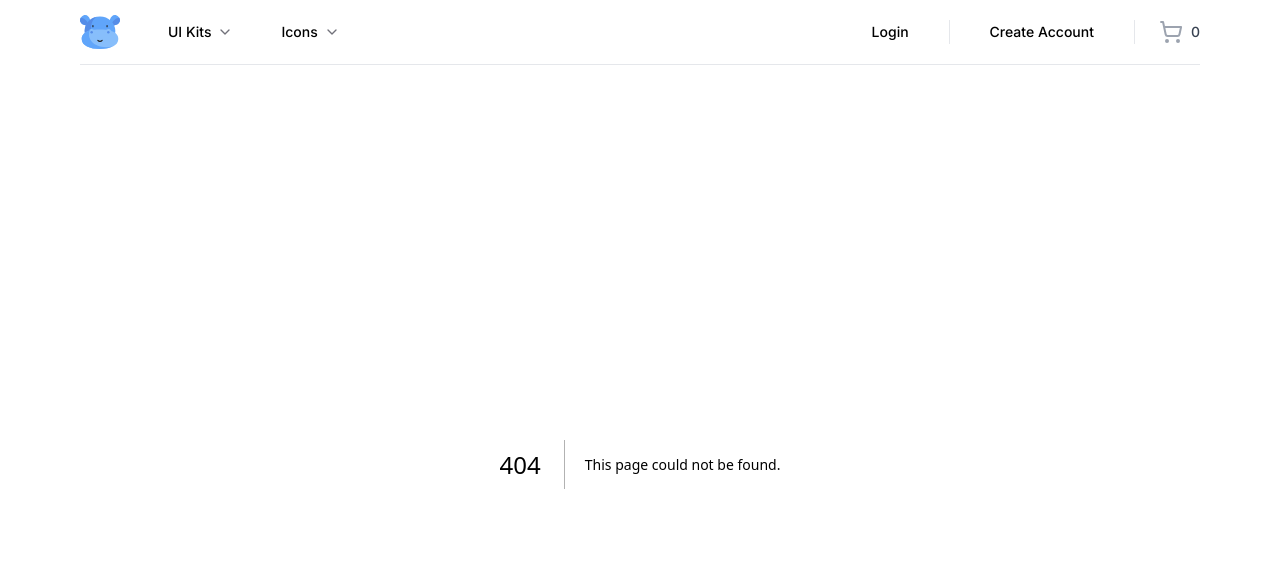
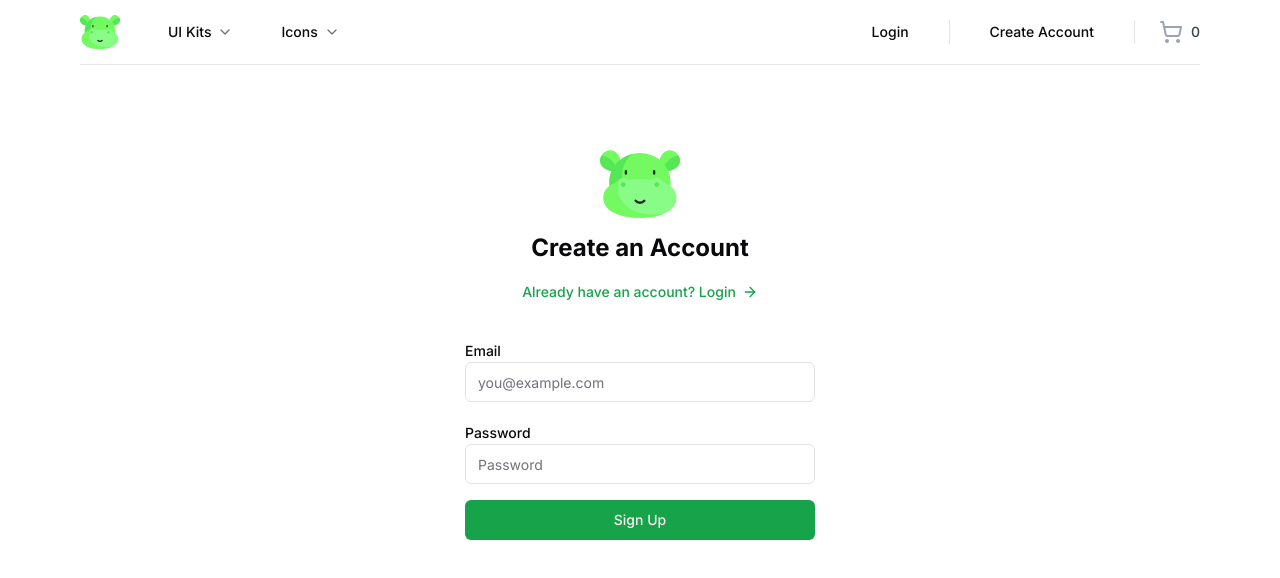
Before and after one commit to Trintous/digitalmarket, a Next.js app: page /register in a window 1280 px wide. Before the commit this address had no page. Shown: the top 578 px of the page. Built offline with nearby package versions, Linux system fonts and the light colour scheme.

Commit message:
add register page for client side

```diff
--- /dev/null
+++ b/src/app/(auth)/register/page.tsx
@@ -0,0 +1,85 @@
+"use client";
+
+import { Icons } from "@/components/Icons";
+import { Button, buttonVariants } from "@/components/ui/button";
+import { Input } from "@/components/ui/input";
+import { Label } from "@/components/ui/label";
+import { cn } from "@/lib/utils";
+import { ArrowRight } from "lucide-react";
+import Link from "next/link";
+import { useForm } from "react-hook-form";
+import { zodResolver } from "@hookform/resolvers/zod";
+import { z } from "zod";
+import { AuthCredentialsValidator, TAuthCredentialsValidator } from "@/lib/validators/account-credentials-validator";
+
+const Page = () => {
+    const {
+        register,
+        handleSubmit,
+        formState: { errors }
+    } = useForm<TAuthCredentialsValidator>({
+        resolver: zodResolver(AuthCredentialsValidator)
+    });
+
+    const onSubmit = ({
+        email,
+        password
+    }: TAuthCredentialsValidator) => {
+        // TODO: Send data to the server
+    }
+
+    return (
+        <>
+            <div className="container relative flex pt-20 flex-col items-center justify-center lg:px-0">
+                <div className="mx-auto flex w-full flex-col justify-center space-y-6 sm:w-[350px]">
+                    <div className="flex flex-col items-center space-y-2 text-center">
+                        <Icons.logo className="h-20 w-20" />
+                        <h1 className="text-2xl font-bold">
+                            Create an Account
+                        </h1>
+                        <Link
+                            href='/login'
+                            className={buttonVariants({
+                                variant: "link",
+                                className: "gap-1.5"
+                            })}>
+                            Already have an account? Login
+                            <ArrowRight className="h-4 w-4" />
+                        </Link>
+                    </div>
+                    <div className="grid gap-6">
+                        <form onSubmit={handleSubmit(onSubmit)}>
+                            <div className="grid gap-2">
+                                <div className="grid gap-1 py-2">
+                                    <Label htmlFor="email">Email</Label>
+                                    <Input
+                                        {...register("email")}
+                                        className={cn({
+                                            "focus-visible:ring-red-500": errors.email
+                                        })}
+                                        placeholder="you@example.com"
+                                    />
+                                </div>
+
+                                <div className="grid gap-1 py-2">
+                                    <Label htmlFor="password">Password</Label>
+                                    <Input
+                                        {...register("password")}
+                                        className={cn({
+                                            "focus-visible:ring-red-500": errors.password
+                                        })}
+                                        placeholder="Password"
+                                    />
+                                </div>
+
+                                <Button>Sign Up</Button>
+                            </div>
+                        </form>
+                    </div>
+                </div>
+            </div>
+        </>
+    )
+}
+
+export default Page;
--- a/src/components/Icons.tsx
+++ b/src/components/Icons.tsx
@@ -6,26 +6,26 @@
       <g>
         <path
           d="M105.67 56.012c24.601 24.601 41.244 81.13 16.643 105.731s-81.13 7.958-105.731-16.643-20.623-60.509 3.978-85.11 60.509-28.579 85.11-3.978z"
-          fill="#60a5fa"
-          data-original="#abdfeb"
+          fill="#72fa60"
+          data-original="#b0ebab"
           opacity="1"
         ></path>
         <path
           d="M111.097 169.375c-9.754-53.933-61.535-93.098-102.131-94.531-13.495 22.793-12.381 50.26 7.615 70.256 21.368 21.367 66.817 36.724 94.516 24.275z"
-          fill="#558ce7"
-          data-original="#8bcdd8"
+          fill="#55e755"
+          data-original="#8bd88c"
           opacity="1"
         ></path>
         <path
           d="M406.33 56.012c-24.601 24.601-41.244 81.13-16.643 105.731s81.13 7.958 105.731-16.643 20.623-60.509-3.978-85.11-60.509-28.579-85.11-3.978z"
-          fill="#60a5fa"
-          data-original="#abdfeb"
+          fill="#72fa60"
+          data-original="#b0ebab"
           opacity="1"
         ></path>
         <path
           d="M400.903 169.375c9.754-53.933 61.535-93.098 102.13-94.531 13.495 22.793 12.381 50.26-7.615 70.256-21.367 21.367-66.816 36.724-94.515 24.275z"
-          fill="#558ce7"
-          data-original="#8bcdd8"
+          fill="#55e755"
+          data-original="#8bd88c"
           opacity="1"
         ></path>
         <ellipse
@@ -33,8 +33,8 @@
           cy="244.04"
           rx="196.34"
           ry="186.42"
-          fill="#60a5fa"
-          data-original="#abdfeb"
+          fill="#72fa60"
+          data-original="#b0ebab"
           opacity="1"
         ></ellipse>
         <path
@@ -45,13 +45,13 @@
         ></path>
         <path
           d="M212.03 62.322c-87.266 18.957-152.372 93.12-152.372 181.723 0 102.957 87.905 186.42 196.342 186.42 19.952 0 39.204-2.835 57.346-8.087C85.074 329.977 119.169 118.281 212.03 62.322z"
-          fill="#558ce7"
-          data-original="#8bcdd8"
+          fill="#55e755"
+          data-original="#8bd88c"
           opacity="1"
         ></path>
         <path
           d="M409.201 247.067c-3.993-1.525-7.205-4.522-9.287-8.256-7.292-13.082-21.262-21.931-37.303-21.931a42.466 42.466 0 0 0-25.912 8.775c-2.706 2.072-6.138 2.964-9.522 2.563-22.448-2.662-46.36-3.941-71.178-3.941-24.818 0-48.73 1.279-71.178 3.941-3.384.401-6.816-.491-9.522-2.563a42.466 42.466 0 0 0-25.912-8.775c-16.04 0-30.01 8.85-37.303 21.931-2.081 3.734-5.293 6.731-9.287 8.256-49.69 18.976-81.141 50.52-81.141 97.301 0 85.459 104.919 128.202 234.342 128.202S490.34 429.827 490.34 344.368c.002-46.782-31.448-78.325-81.139-97.301z"
-          fill="#87befb"
+          fill="#89fb87"
           data-original="#b9e8ef"
           opacity="1"
         ></path>
@@ -65,22 +65,22 @@
           cx="149.39"
           cy="259.56"
           r="15.519"
-          fill="#558ce7"
-          data-original="#8bcdd8"
+          fill="#55e755"
+          data-original="#8bd88c"
           opacity="1"
         ></circle>
         <circle
           cx="362.61"
           cy="259.56"
           r="15.519"
-          fill="#558ce7"
-          data-original="#8bcdd8"
+          fill="#55e755"
+          data-original="#8bd88c"
           opacity="1"
         ></circle>
         <path
           d="M416.18 443.185c-246.851 43.269-311.115-113.303-300.169-158.197.615-2.522.695-5.142.379-7.719-2.455-20.031 5.053-45.274 18.266-57.764a42.819 42.819 0 0 0-22.705 19.548c-2.002 3.647-5.171 6.496-9.059 7.978-49.745 18.972-81.235 50.526-81.235 97.337 0 85.459 104.919 128.202 234.342 128.202 61.953 0 118.279-9.801 160.181-29.385z"
-          fill="#60a5fa"
-          data-original="#abdfeb"
+          fill="#72fa60"
+          data-original="#b0ebab"
           opacity="1"
         ></path>
       </g>
--- /dev/null
+++ b/src/components/ui/input.tsx
@@ -0,0 +1,25 @@
+import * as React from "react"
+
+import { cn } from "@/lib/utils"
+
+export interface InputProps
+  extends React.InputHTMLAttributes<HTMLInputElement> {}
+
+const Input = React.forwardRef<HTMLInputElement, InputProps>(
+  ({ className, type, ...props }, ref) => {
+    return (
+      <input
+        type={type}
+        className={cn(
+          "flex h-10 w-full rounded-md border border-input bg-background px-3 py-2 text-sm ring-offset-background file:border-0 file:bg-transparent file:text-sm file:font-medium placeholder:text-muted-foreground focus-visible:outline-none focus-visible:ring-2 focus-visible:ring-ring focus-visible:ring-offset-2 disabled:cursor-not-allowed disabled:opacity-50",
+          className
+        )}
+        ref={ref}
+        {...props}
+      />
+    )
+  }
+)
+Input.displayName = "Input"
+
+export { Input }
--- /dev/null
+++ b/src/components/ui/label.tsx
@@ -0,0 +1,26 @@
+"use client"
+
+import * as React from "react"
+import * as LabelPrimitive from "@radix-ui/react-label"
+import { cva, type VariantProps } from "class-variance-authority"
+
+import { cn } from "@/lib/utils"
+
+const labelVariants = cva(
+  "text-sm font-medium leading-none peer-disabled:cursor-not-allowed peer-disabled:opacity-70"
+)
+
+const Label = React.forwardRef<
+  React.ElementRef<typeof LabelPrimitive.Root>,
+  React.ComponentPropsWithoutRef<typeof LabelPrimitive.Root> &
+    VariantProps<typeof labelVariants>
+>(({ className, ...props }, ref) => (
+  <LabelPrimitive.Root
+    ref={ref}
+    className={cn(labelVariants(), className)}
+    {...props}
+  />
+))
+Label.displayName = LabelPrimitive.Root.displayName
+
+export { Label }
--- /dev/null
+++ b/src/lib/validators/account-credentials-validator.ts
@@ -0,0 +1,10 @@
+import { z } from "zod";
+
+export const AuthCredentialsValidator = z.object({
+    email: z.string().email(),
+    password: z.string().min(8, {
+        message: "Password must be at least 8 characters long"
+    })
+});
+
+export type TAuthCredentialsValidator = z.infer<typeof AuthCredentialsValidator>;
```
Also changed, not shown: package.json (+6 -1 lines), 1 other file (tests, documents, lock files or other folders).
